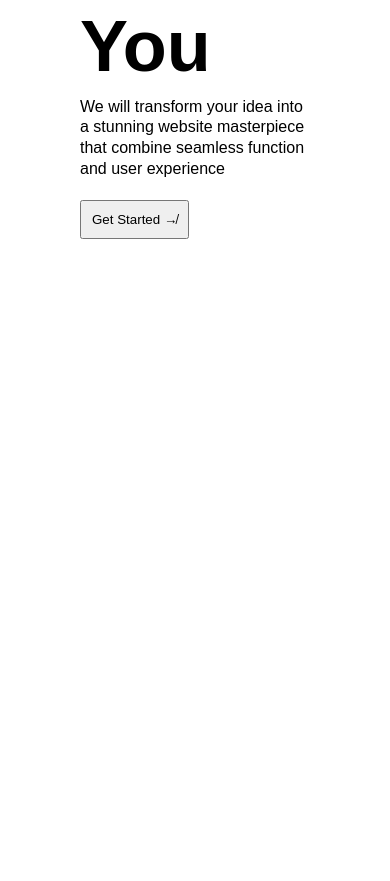
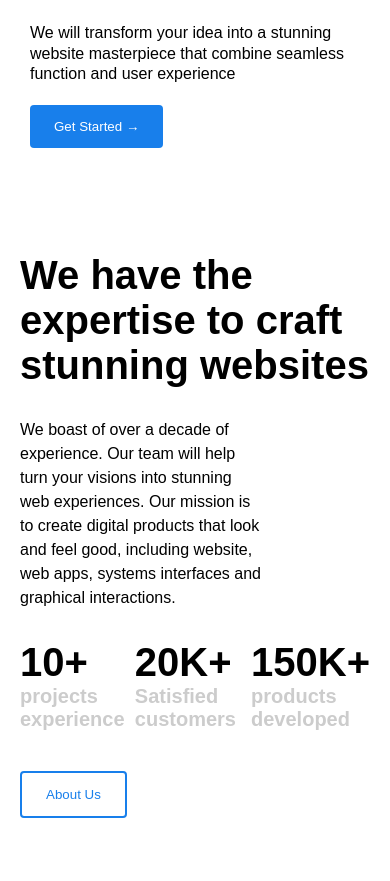
Before and after one commit to devBoison/coremedia-sass-website, a website: page index.html in a window 390 px wide. Shown: the part 537-1418 px from the top of the page. Before the commit the page ends 844 px from the top, so only its background shows below. Drawn offline with Linux system fonts and the light colour scheme.

Commit message:
feat: responsive navbar and hero section

```diff
--- a/index.html
+++ b/index.html
@@ -17,7 +17,7 @@
                 <li>Services</li>
                 <li>Project</li>
                 <li>
-                    <input type="button" value="contact Us">
+                    <input type="button" value="contact Us" class="primary-btn">
                 </li>
             </ul>
         </div>
@@ -32,15 +32,48 @@
 
     <main>
         <header class="hero-bg-img">
-            <div class="padding-10 bg-white width-50 padding-40 margin-l-120">
-            <h1 class="">We build Your Dream Website For You</h1>
+            <div class="bg-white width-50 padding-40 margin-l-120">
+            <h1 class="heading-lg">We build Your Dream Website For You</h1>
             <p class="width-60 line-h padding-y-10">We will transform your idea into a stunning website masterpiece that combine seamless function and user experience</p>
 
-            <button type="button" class="padding-10 margin-t-10">
-                Get Started <span class="angled-arrow">&nrarr;</span>
+            <button type="button" class="margin-t-10 primary-btn" role="button">
+                Get Started <span class="angled-arrow">&rarr;</span>
             </button>
         </div>
         </header>
+
+        <!-- Stats section -->
+        <section class="grid grid-cols-2 margin-x-40 margin-y-120">
+            <div class="flex flex-justify-right flex-align-center gap-20 hidden-sm">
+                <div class="featured-area margin-10"></div>
+            </div>
+
+            <div class="padding-40">
+                <h3 class="heading-md width-60">We have the expertise to craft stunning websites</h3>
+                <p class="padding-y-10 width-70 line-h-05 margin-y-20">We boast of over a decade of experience. Our team will help turn your visions into stunning
+                    web experiences. Our mission is to create digital products that look and feel good, including website,
+                    web apps, systems interfaces and graphical interactions.
+                </p>
+                <div class="flex flex-space-even width-60 margin-y-20">
+                <div>
+                    <h3 class="heading-md">10+</h3>
+                    <h4 class="heading-sm">projects experience </h4>
+                </div>
+                <div class="">
+                    <h3 class="heading-md">20K+</h3>
+                    <h4 class="heading-sm">Satisfied customers</h4>
+                </div>
+                <div class="">
+                    <h3 class="heading-md">150K+</h3>
+                    <h4 class="heading-sm">products developed</h4>
+                </div>
+            </div>
+            <div class="margin-y-40">
+                <button type="button" role="button" class="outline-button">About Us</button>
+            </div>
+            </div>
+
+        </section>
     </main>
 
 </body>
--- a/src/styles/scss/global.scss
+++ b/src/styles/scss/global.scss
@@ -11,6 +11,7 @@
 :root{
     ---white: #fff;
     ---shadow-gray: #ccc;
+    --custom-blue: #187feb;
 }
 
 .nav-bar{
@@ -84,11 +85,11 @@
 
 header{
     height: 80vh;
-    padding: 40px;
     display: flex;
     align-items: center;
 }
 
+//medium to large screens
 @media only screen and (min-width: 600px){
     .hero-bg-img{
         background-image: url('/src/assets/pexels-tranmautritam-245032.jpg');
@@ -97,26 +98,45 @@ header{
         background-size: cover;
     }
 }
+
+// small screens
 @media only screen and (max-width: 599px)  and (min-width: 220px){
     .width-30,.width-40, .width-50, .width-60{
         width: 100% !important;
-    };
+    }
+    .margin-y-120{
+        margin: 20px 0 !important;
+    }
     .margin-l-120{
-        margin-left: 0 !important;
+        margin-left: 10px !important;
+    }
+
+    .padding-40{
+        padding: 20px !important;
+    }
+    .grid{
+        display: block !important;
+    }
+}
+//Hero section
+.featured-area{
+    width: 580px;
+    height: 540px;
+    background-image: url('/src/assets/pexels-christina-morillo-1181317.jpg');
+    background-size: cover;
+}
+
+@media only screen and (max-width: 599px)  and (min-width: 220px){
+    .featured-area{
+        display: none;
+    }
+    .hidden-sm{
+        display: none;
     }
 }
 
 
-//Typography
-h1{
-    font-size: 72px;
-}
-
 //Utilities
-
-.width-60{
-    width: 60%;
-}
 .width-30{
     width:30%;
 }
@@ -126,6 +146,13 @@ h1{
 .width-50{
     width:50%;
 }
+.width-60{
+    width: 60%;
+}
+.width-70{
+    width: 70%;
+}
+
 .width-auto{
     width: auto;
 }
@@ -145,8 +172,29 @@ h1{
 .padding-y-10{
     padding: 10px 0;
 }
+.margin-10{
+    margin: 10px;
+}
+.margin-x-40{
+    margin: 0 40px;
+}
+.margin-y-10{
+    margin: 10px 0;
+}
+.margin-y-20{
+    margin: 20px 0;
+}
+.margin-y-40{
+    margin: 40px 0;
+}
 .margin-t-10{
     margin-top:10px
+}
+.margin-t-40{
+    margin-top: 40px;
+}
+.margin-y-120{
+    margin: 120px 0;
 }
 .margin-l-120{
     margin-left: 120px;
@@ -154,17 +202,73 @@ h1{
 .line-h{
     line-height: 1.3rem;
 }
+.line-h-05{
+    line-height: 1.5;
+}
 .bg-white{
     background-color: var(---white);
 }
-
+.flex{
+    display: flex;
+}
+.gap-20{
+    gap: 20px;
+}
+.flex-justify-center{
+    justify-content: center;
+}
+.flex-justify-right{
+    justify-content: right;
+}
+.flex-space-even{
+    justify-content: space-evenly;
+}
+.flex-align-center{
+    align-items: center;
+}
+.grid{
+    display: grid;
+}
+.grid-cols-2{
+    grid-template-columns: 50% 50%;
+}
 //Components
 //Button
 button:hover{
     cursor: pointer;
 }
+.outline-button, .primary-btn{
+    padding: 14px 24px;
+    background-color: var(--custom-blue);
+    color: var(---white);
+    border: unset;
+    outline: unset;
+    border-radius: 4px;
+}
+.outline-button{
+    color: var(--custom-blue);
+    background-color: unset;
+    border: 2px solid var(--custom-blue);
+}
+
+
+
+
 
 //Typography
+h4{
+    font-size: 12px;
+    color: var(---shadow-gray);
+}
+.heading-lg{
+    font-size: 72px;
+}
+.heading-md{
+    font-size: 40px;
+}
+.heading-sm{
+    font-size: 20px;
+}
 .text-white{
     color: var(---white);
 }
```
Also changed, not shown: dist/css/global.css, 1 other file.
